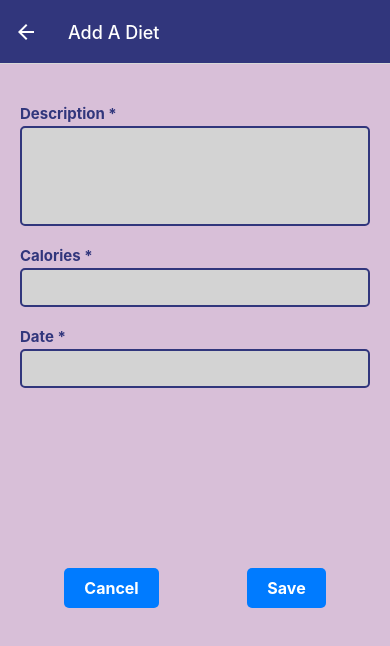
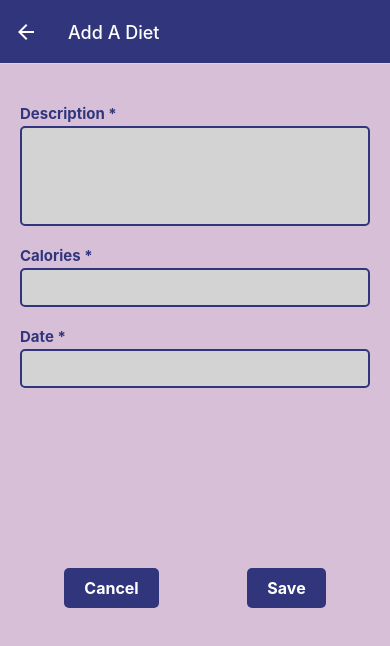
Before and after one commit to xiaoxuansu11041104/assignment-2, a React Native app: screen /AddADiet in a window 390 px wide. Shown: the top 646 px of the page. Built offline with nearby package versions, Linux system fonts and the light colour scheme.

Commit message:
Added visual effect for button

```diff
--- a/Components/CustomButton.js
+++ b/Components/CustomButton.js
@@ -1,5 +1,5 @@
 import React from 'react';
-import { Pressable, Text, StyleSheet, Platform } from 'react-native';
+import { Pressable, Text, StyleSheet, View, Platform } from 'react-native';
 
 export default function CustomButton({ title, onPress, style, textStyle }) {
   return (
@@ -7,7 +7,7 @@ export default function CustomButton({ title, onPress, style, textStyle }) {
       onPress={onPress}
       style={({ pressed }) => [
         styles.button,
-        pressed ? styles.pressed : null, // Apply pressed state style
+        pressed ? styles.pressed : null, // Apply pressed state style for iOS
         style, // Allow custom styles to be passed
       ]}
       android_ripple={{ color: '#ccc' }} // Android-specific ripple effect
@@ -37,7 +37,8 @@ const styles = StyleSheet.create({
     }),
   },
   pressed: {
-    opacity: 0.75, // Style for pressed state (slightly dimmer)
+    opacity: Platform.OS === 'ios' ? 0.75 : 1, // Dimmer effect for iOS when pressed
+    backgroundColor: Platform.OS === 'ios' ? '#0056b3' : null, // Darker shade on iOS when pressed
   },
   buttonText: {
     color: '#fff',
--- a/Screens/AddADiet.js
+++ b/Screens/AddADiet.js
@@ -62,12 +62,12 @@ export default function AddADiet({ navigation }) {
           <CustomButton
             title="Cancel"
             onPress={() => navigation.goBack()}
-            style={{ backgroundColor: '#007bff', paddingHorizontal: 20 }} // Customize button appearance
+            style={{ backgroundColor: '#31367c', paddingHorizontal: 20 }} // Customize button appearance
           />
           <CustomButton
             title="Save"
             onPress={handleSave}
-            style={{ backgroundColor: '#007bff', paddingHorizontal: 20 }} // Customize button appearance
+            style={{ backgroundColor: '#31367c', paddingHorizontal: 20 }} // Customize button appearance
           />
         </ButtonArea>
       </Background>
--- a/Screens/AddAnActivity.js
+++ b/Screens/AddAnActivity.js
@@ -82,12 +82,12 @@ export default function AddAnActivity({ navigation }) {
       <CustomButton
           title="Cancel"
           onPress={() => navigation.goBack()}
-          style={{ backgroundColor: '#007bff', paddingHorizontal: 20 }} // Customize button appearance
+          style={{ backgroundColor: '#31367c', paddingHorizontal: 20 }} // Customize button appearance
         />
         <CustomButton
           title="Save"
           onPress={saveActivity}
-          style={{ backgroundColor: '#007bff', paddingHorizontal: 20 }} // Customize button appearance
+          style={{ backgroundColor: '#31367c', paddingHorizontal: 20 }} // Customize button appearance
         />
       </ButtonArea>
     </Background>
--- a/Screens/Settings.js
+++ b/Screens/Settings.js
@@ -20,7 +20,7 @@ export default function Settings() {
         <CustomButton
           title="Toggle Theme"
           onPress={toggleTheme}
-          style={{ backgroundColor: '#007bff', paddingHorizontal: 20 }} // Customize button appearance
+          style={{ backgroundColor: '#31367c', paddingHorizontal: 20 }} // Customize button appearance
         />
       </View>
     </Background>
```
